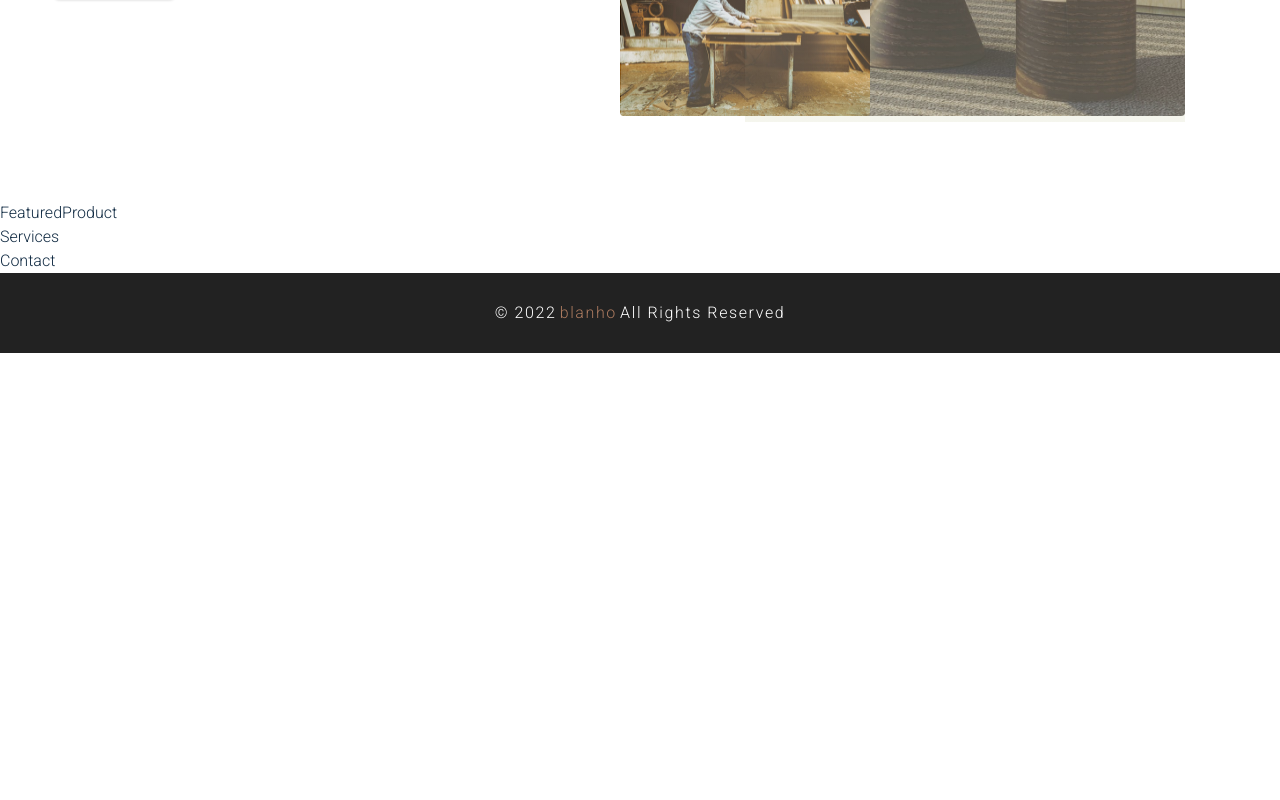
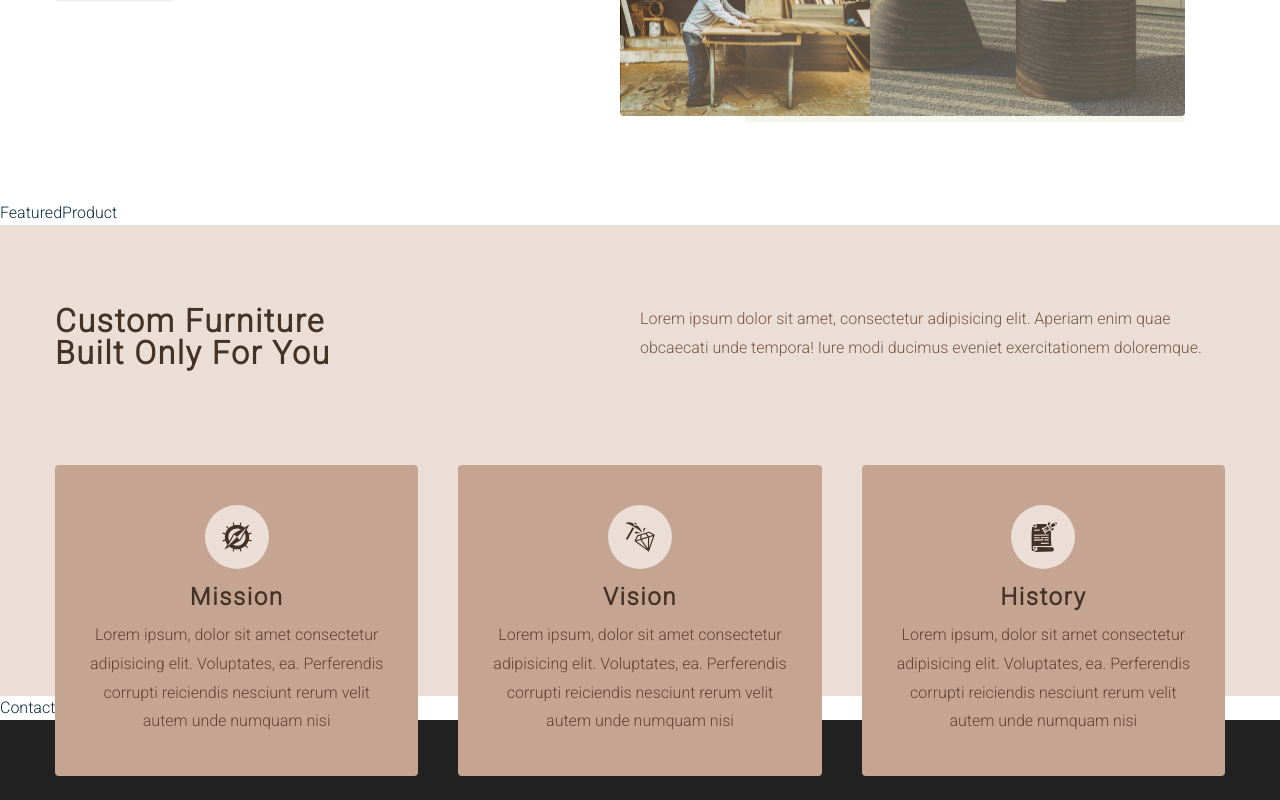
Before and after one commit to blanho/shop-app-ui, a React (Create React App) app: page / in a window 1280 px wide. Shown: the part 599-1399 px from the top of the page. Before the commit the page ends 952 px from the top, so only its background shows below. Built offline with nearby package versions, Linux system fonts and the light colour scheme.

Commit message:
Home Page - Services

```diff
--- a/src/components/Services.jsx
+++ b/src/components/Services.jsx
@@ -1,7 +1,100 @@
 import React from "react";
+import styled from "styled-components";
+import { services } from "../utils/constants";
 
 function Services() {
-  return <div>Services</div>;
+  return (
+    <Wrapper>
+      <div className="section-center">
+        <article className="header">
+          <h3>
+            custom furniture <br /> built only for you
+          </h3>
+          <p>
+            Lorem ipsum dolor sit amet, consectetur adipisicing elit. Aperiam
+            enim quae obcaecati unde tempora! Iure modi ducimus eveniet
+            exercitationem doloremque.
+          </p>
+        </article>
+        <div className="services-center">
+          {services.map((service) => {
+            const { id, icon, title, text } = service;
+            return (
+              <article key={id} className="service">
+                <span className="icon">{icon}</span>
+                <h4>{title}</h4>
+                <p>{text}</p>
+              </article>
+            );
+          })}
+        </div>
+      </div>
+    </Wrapper>
+  );
 }
 
+const Wrapper = styled.section`
+  h3,
+  h4 {
+    color: var(--clr-primary-1);
+  }
+  padding: 5rem 0;
+  background: var(--clr-primary-10);
+
+  .header h3 {
+    margin-bottom: 2rem;
+  }
+  p {
+    margin-bottom: 0;
+    line-height: 1.8;
+    color: var(--clr-primary-3);
+  }
+  .services-center {
+    margin-top: 4rem;
+    display: grid;
+    gap: 2.5rem;
+  }
+  .service {
+    background: var(--clr-primary-7);
+    text-align: center;
+    padding: 2.5rem 2rem;
+    border-radius: var(--radius);
+    p {
+      color: var(--clr-primary-2);
+    }
+  }
+  .icon {
+    width: 4rem;
+    height: 4rem;
+    display: grid;
+    margin: 0 auto;
+    place-items: center;
+    margin-bottom: 1rem;
+    border-radius: 50%;
+    background: var(--clr-primary-10);
+    color: var(--clr-primary-1);
+    svg {
+      font-size: 2rem;
+    }
+  }
+  @media (min-width: 992px) {
+    .header {
+      display: grid;
+      grid-template-columns: 1fr 1fr;
+    }
+  }
+  @media (min-width: 576px) {
+    .services-center {
+      display: grid;
+      grid-template-columns: repeat(auto-fit, minmax(360px, 1fr));
+    }
+  }
+  @media (min-width: 1280px) {
+    padding: 0;
+    .section-center {
+      transform: translateY(5rem);
+    }
+  }
+`;
+
 export default Services;
```
